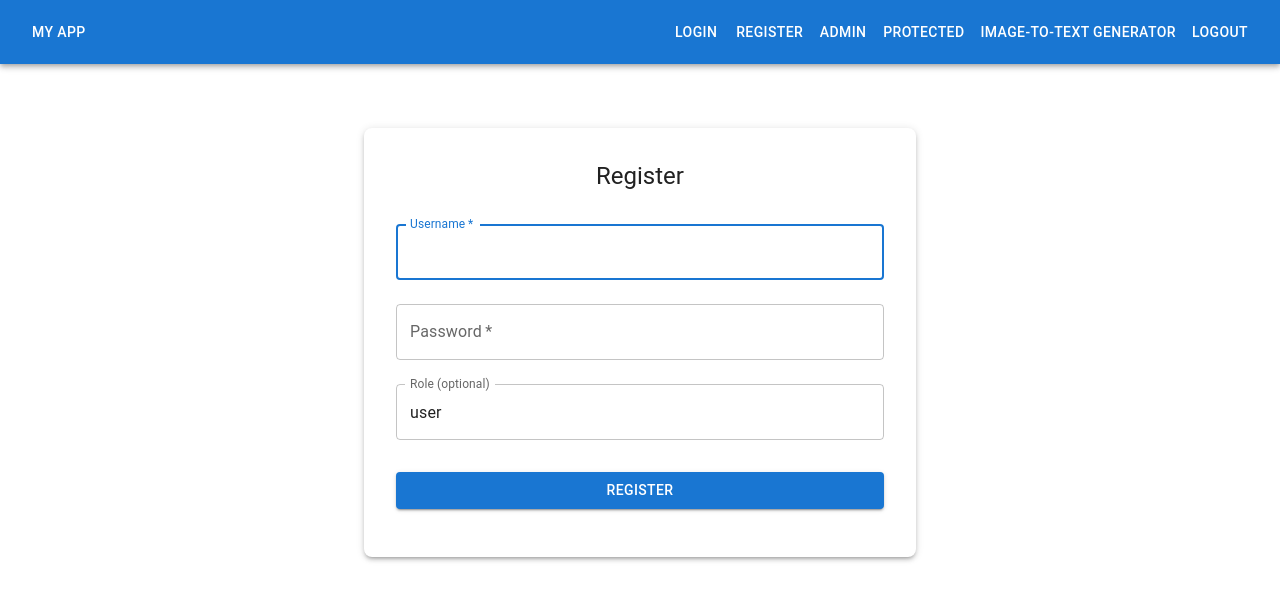
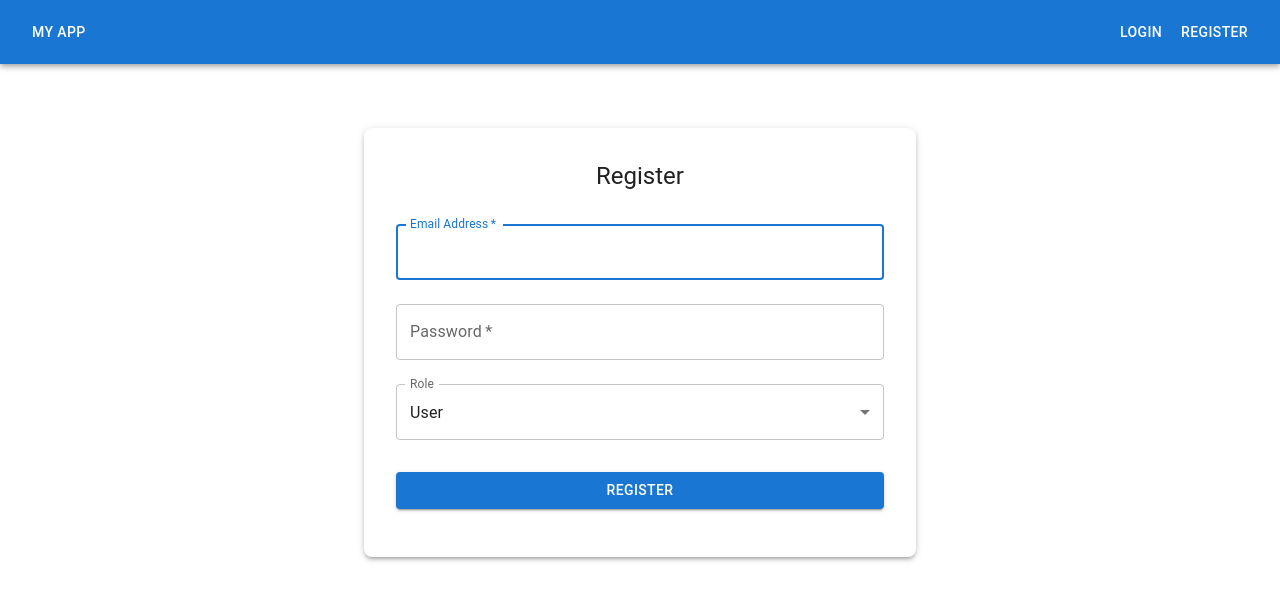
Before and after one commit to CadanGlass/COMP4537-Term-Project, a React (Vite) app in the folder client/: page /register in a window 1280 px wide. Shown: the top 600 px of the page. Built offline with nearby package versions, Linux system fonts and the light colour scheme.

Commit message:
Update routes and auth

```diff
--- /dev/null
+++ b/client/src/components/Context/AuthContext.jsx
@@ -0,0 +1,49 @@
+import React, { createContext, useState, useEffect } from "react";
+
+export const AuthContext = createContext();
+
+export function AuthProvider({ children }) {
+  const [auth, setAuth] = useState({
+    isLoggedIn: false,
+    username: "",
+    token: null,
+  });
+
+  useEffect(() => {
+    const token = localStorage.getItem("token");
+    const username = localStorage.getItem("username");
+    if (token && username) {
+      setAuth({
+        isLoggedIn: true,
+        username,
+        token,
+      });
+    }
+  }, []);
+
+  const login = (username, token) => {
+    localStorage.setItem("token", token);
+    localStorage.setItem("username", username);
+    setAuth({
+      isLoggedIn: true,
+      username,
+      token,
+    });
+  };
+
+  const logout = () => {
+    localStorage.removeItem("token");
+    localStorage.removeItem("username");
+    setAuth({
+      isLoggedIn: false,
+      username: "",
+      token: null,
+    });
+  };
+
+  return (
+    <AuthContext.Provider value={{ auth, login, logout }}>
+      {children}
+    </AuthContext.Provider>
+  );
+}
--- a/client/src/components/Login.jsx
+++ b/client/src/components/Login.jsx
@@ -1,6 +1,6 @@
 // src/components/Login.js
 
-import React, { useState } from "react";
+import React, { useState, useContext } from "react";
 import {
   Container,
   Box,
@@ -9,15 +9,32 @@ import {
   Button,
   Alert,
 } from "@mui/material";
+import { useNavigate } from "react-router-dom";
+import { AuthContext } from "../components/Context/AuthContext"; // Ensure the path is correct
 
 function Login() {
-  const [username, setUsername] = useState("");
+  const { login } = useContext(AuthContext);
+  const navigate = useNavigate();
+
+  const [email, setEmail] = useState(""); // Changed from username to email
   const [password, setPassword] = useState("");
   const [error, setError] = useState("");
-  const [token, setToken] = useState(null);
+  // Removed local token state as per previous implementation
 
   const handleSubmit = async (e) => {
     e.preventDefault();
+
+    // Simple email format validation
+    const emailRegex = /^[^\s@]+@[^\s@]+\.[^\s@]+$/;
+    if (!emailRegex.test(email)) {
+      setError("Please enter a valid email address.");
+      return;
+    }
+
+    if (password.length < 6) {
+      setError("Password should be at least 6 characters long.");
+      return;
+    }
 
     try {
       const response = await fetch("https://cadan.xyz/login", {
@@ -25,23 +42,32 @@ function Login() {
         headers: {
           "Content-Type": "application/json",
         },
-        body: JSON.stringify({ username, password }),
+        body: JSON.stringify({ email, password }), // Updated payload
       });
 
       const data = await response.json();
 
       if (response.ok) {
-        // Save the JWT token to localStorage (or sessionStorage)
-        localStorage.setItem("token", data.token);
-        setToken(data.token);
+        // Assuming the backend returns 'role' along with the token
+        // Example response: { token: "JWT_TOKEN", role: "admin" }
+        const { token, role } = data;
+
+        if (!token || !role) {
+          setError("Invalid response from server.");
+          return;
+        }
+
+        // Use AuthContext's login function
+        login(email, token, role); // Pass email, token, and role
         setError("");
-        console.log("Login successful");
+        navigate("/dashboard"); // Redirect to dashboard
       } else {
-        setError(data.message);
+        // Display error message from server or a default message
+        setError(data.message || "Login failed. Please try again.");
       }
     } catch (error) {
-      setError("Error logging in");
-      console.error(error);
+      setError("Error logging in. Please try again later.");
+      console.error("Login Error:", error);
     }
   };
 
@@ -67,18 +93,22 @@ function Login() {
           onSubmit={handleSubmit}
           sx={{ mt: 1, width: "100%" }}
         >
+          {/* Email Field */}
           <TextField
             margin="normal"
             required
             fullWidth
-            id="username"
-            label="Username"
-            name="username"
-            autoComplete="username"
+            id="email"
+            label="Email Address"
+            name="email"
+            type="email" // Changed type to 'email'
+            autoComplete="email"
             autoFocus
-            value={username}
-            onChange={(e) => setUsername(e.target.value)}
+            value={email}
+            onChange={(e) => setEmail(e.target.value)}
           />
+
+          {/* Password Field */}
           <TextField
             margin="normal"
             required
@@ -91,16 +121,15 @@ function Login() {
             value={password}
             onChange={(e) => setPassword(e.target.value)}
           />
+
+          {/* Display Error Message */}
           {error && (
             <Alert severity="error" sx={{ mt: 2 }}>
               {error}
             </Alert>
           )}
-          {token && (
-            <Alert severity="success" sx={{ mt: 2 }}>
-              Logged in successfully!
-            </Alert>
-          )}
+
+          {/* Submit Button */}
           <Button
             type="submit"
             fullWidth
--- a/client/src/components/Logout.jsx
+++ b/client/src/components/Logout.jsx
@@ -1,15 +1,19 @@
-import React from "react";
+// src/components/Logout.js
+
+import React, { useEffect, useContext } from "react";
+import { AuthContext } from "./Context/AuthContext";
 import { useNavigate } from "react-router-dom";
 
 function Logout() {
+  const { logout } = useContext(AuthContext);
   const navigate = useNavigate();
 
-  const handleLogout = () => {
-    localStorage.removeItem("token");
-    navigate("/login"); // Redirect to login page
-  };
+  useEffect(() => {
+    logout();
+    navigate("/login");
+  }, [logout, navigate]);
 
-  return <button onClick={handleLogout}>Logout</button>;
+  return null;
 }
 
 export default Logout;
--- a/client/src/components/Navbar.jsx
+++ b/client/src/components/Navbar.jsx
@@ -1,37 +1,57 @@
 // src/components/Navbar.js
 
-import React from "react";
+import React, { useContext } from "react";
 import { AppBar, Toolbar, Typography, Button, Box } from "@mui/material";
 import { Link } from "react-router-dom";
+import { AuthContext } from "./Context/AuthContext";
 
 function Navbar() {
+  const { auth, logout } = useContext(AuthContext);
+
   return (
     <AppBar position="static" color="primary">
       <Toolbar>
+        {/* App Name/Logo */}
         <Typography variant="h6" component="div" sx={{ flexGrow: 1 }}>
           <Button component={Link} to="/" color="inherit">
             My App
           </Button>
         </Typography>
+
+        {/* Navigation Links */}
         <Box>
+          {auth.isLoggedIn ? (
+            <>
+              {/* Protected Routes */}
+              <Button component={Link} to="/dashboard" color="inherit">
+                Dashboard
+              </Button>
+              <Button
+                component={Link}
+                to="/image-text-generator"
+                color="inherit"
+              >
+                Image Text Generator
+              </Button>
+              <Button component={Link} to="/admin" color="inherit">
+                Admin
+              </Button>
+              {/* Logout Button Navigates to /logout */}
+              <Button component={Link} to="/logout" color="inherit">
+                Logout
+              </Button>
+            </>
+          ) : (
+            <>
+              {/* Public Routes */}
               <Button component={Link} to="/login" color="inherit">
                 Login
               </Button>
               <Button component={Link} to="/register" color="inherit">
                 Register
               </Button>
-          <Button component={Link} to="/admin" color="inherit">
-            Admin
-          </Button>
-          <Button component={Link} to="/protected" color="inherit">
-            Protected
-          </Button>
-          <Button component={Link} to="/image-text-generator" color="inherit">
-            Image-to-Text Generator
-          </Button>
-          <Button component={Link} to="/logout" color="inherit">
-            Logout
-          </Button>
+            </>
+          )}
         </Box>
       </Toolbar>
     </AppBar>
--- a/client/src/components/PrivateRoute.jsx
+++ b/client/src/components/PrivateRoute.jsx
@@ -1,19 +1,17 @@
 // src/components/PrivateRoute.js
 
-import React from "react";
+import React, { useContext } from "react";
 import { Navigate } from "react-router-dom";
+import { AuthContext } from "./Context/AuthContext";
 
-const PrivateRoute = ({ children }) => {
-  const token = localStorage.getItem("token");
+function PrivateRoute({ children }) {
+  const { auth } = useContext(AuthContext);
 
-  if (!token) {
-    // User is not authenticated
-    return <Navigate to="/login" replace />;
+  if (!auth.isLoggedIn) {
+    return <Navigate to="/login" />;
   }
 
-  // Optionally, you can add token validation logic here
-
   return children;
-};
+}
 
 export default PrivateRoute;
--- a/client/src/components/Protected.jsx
+++ b/client/src/components/Protected.jsx
@@ -1,12 +1,16 @@
-import React, { useState, useEffect } from "react";
+// src/components/Protected.js
+
+import React, { useState, useEffect, useContext } from "react";
+import { AuthContext } from "../components/Context/AuthContext";
 
 function Protected() {
+  const { auth } = useContext(AuthContext);
   const [message, setMessage] = useState("");
   const [error, setError] = useState("");
 
   useEffect(() => {
-    // Get the token from localStorage
-    const token = localStorage.getItem("token");
+    // Use the token from auth state
+    const token = auth.token;
 
     if (!token) {
       setError("No token found, please log in.");
@@ -32,11 +36,12 @@ function Protected() {
         setError("Error accessing protected route");
         console.error(error);
       });
-  }, []);
+  }, [auth.token]);
 
   return (
     <div>
-      <h1>Protected Route</h1>
+      <h1>Welcome, {auth.username}!</h1>
+      <h2>Protected Route</h2>
       {error && <p style={{ color: "red" }}>{error}</p>}
       {message && <p>{message}</p>}
     </div>
--- a/client/src/components/Register.jsx
+++ b/client/src/components/Register.jsx
@@ -8,10 +8,14 @@ import {
   TextField,
   Button,
   Alert,
+  MenuItem,
+  Select,
+  InputLabel,
+  FormControl,
 } from "@mui/material";
 
 function Register() {
-  const [username, setUsername] = useState("");
+  const [email, setEmail] = useState(""); // Changed from username to email
   const [password, setPassword] = useState("");
   const [role, setRole] = useState("user"); // Default to 'user' role
   const [error, setError] = useState("");
@@ -20,13 +24,27 @@ function Register() {
   const handleSubmit = async (e) => {
     e.preventDefault();
 
+    // Simple email validation regex
+    const emailRegex = /^[^\s@]+@[^\s@]+\.[^\s@]+$/;
+    if (!emailRegex.test(email)) {
+      setError("Please enter a valid email address.");
+      setSuccessMessage("");
+      return;
+    }
+
+    if (password.length < 6) {
+      setError("Password should be at least 6 characters long.");
+      setSuccessMessage("");
+      return;
+    }
+
     try {
       const response = await fetch("https://cadan.xyz/register", {
         method: "POST",
         headers: {
           "Content-Type": "application/json",
         },
-        body: JSON.stringify({ username, password, role }), // Include role in registration
+        body: JSON.stringify({ email, password, role }), // Updated payload
       });
 
       const data = await response.json();
@@ -34,11 +52,16 @@ function Register() {
       if (response.ok) {
         setSuccessMessage("Registration successful! You can now log in.");
         setError("");
+        setEmail("");
+        setPassword("");
+        setRole("user");
       } else {
-        setError(data.message);
+        setError(data.message || "Registration failed.");
+        setSuccessMessage("");
       }
     } catch (error) {
-      setError("Error registering user");
+      setError("Error registering user.");
+      setSuccessMessage("");
       console.error(error);
     }
   };
@@ -65,18 +88,22 @@ function Register() {
           onSubmit={handleSubmit}
           sx={{ mt: 1, width: "100%" }}
         >
+          {/* Email Field */}
           <TextField
             margin="normal"
             required
             fullWidth
-            id="username"
-            label="Username"
-            name="username"
-            autoComplete="username"
+            id="email"
+            label="Email Address"
+            name="email"
+            type="email"
+            autoComplete="email"
             autoFocus
-            value={username}
-            onChange={(e) => setUsername(e.target.value)}
+            value={email}
+            onChange={(e) => setEmail(e.target.value)}
           />
+
+          {/* Password Field */}
           <TextField
             margin="normal"
             required
@@ -89,27 +116,37 @@ function Register() {
             value={password}
             onChange={(e) => setPassword(e.target.value)}
           />
-          <TextField
-            margin="normal"
-            fullWidth
-            name="role"
-            label="Role (optional)"
-            type="text"
-            id="role"
-            placeholder="Enter role (e.g., admin)"
-            value={role}
-            onChange={(e) => setRole(e.target.value)}
-          />
+
+          {/* Role Selection */}
+          <FormControl fullWidth margin="normal">
+            <InputLabel id="role-label">Role</InputLabel>
+            <Select
+              labelId="role-label"
+              id="role"
+              value={role}
+              label="Role"
+              onChange={(e) => setRole(e.target.value)}
+            >
+              <MenuItem value="user">User</MenuItem>
+              <MenuItem value="admin">Admin</MenuItem>
+            </Select>
+          </FormControl>
+
+          {/* Display Error Message */}
           {error && (
             <Alert severity="error" sx={{ mt: 2 }}>
               {error}
             </Alert>
           )}
+
+          {/* Display Success Message */}
           {successMessage && (
             <Alert severity="success" sx={{ mt: 2 }}>
               {successMessage}
             </Alert>
           )}
+
+          {/* Submit Button */}
           <Button
             type="submit"
             fullWidth
```
Also changed, not shown: client/src/App.jsx (+25 -10 lines), client/src/components/Dashboard.jsx (added, +18 -0 lines), 1 other file (tests, documents, lock files or other folders). Lines whose indentation alone changed are shown as unchanged.
